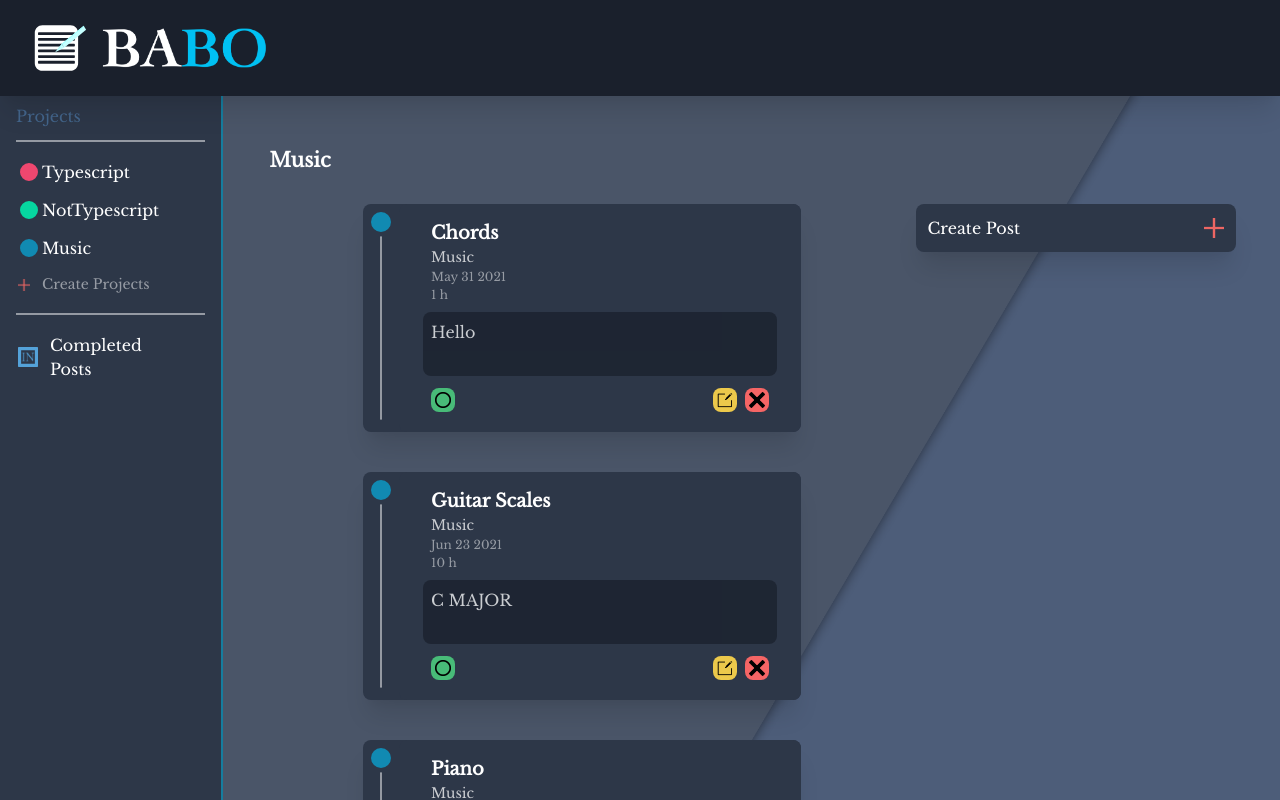
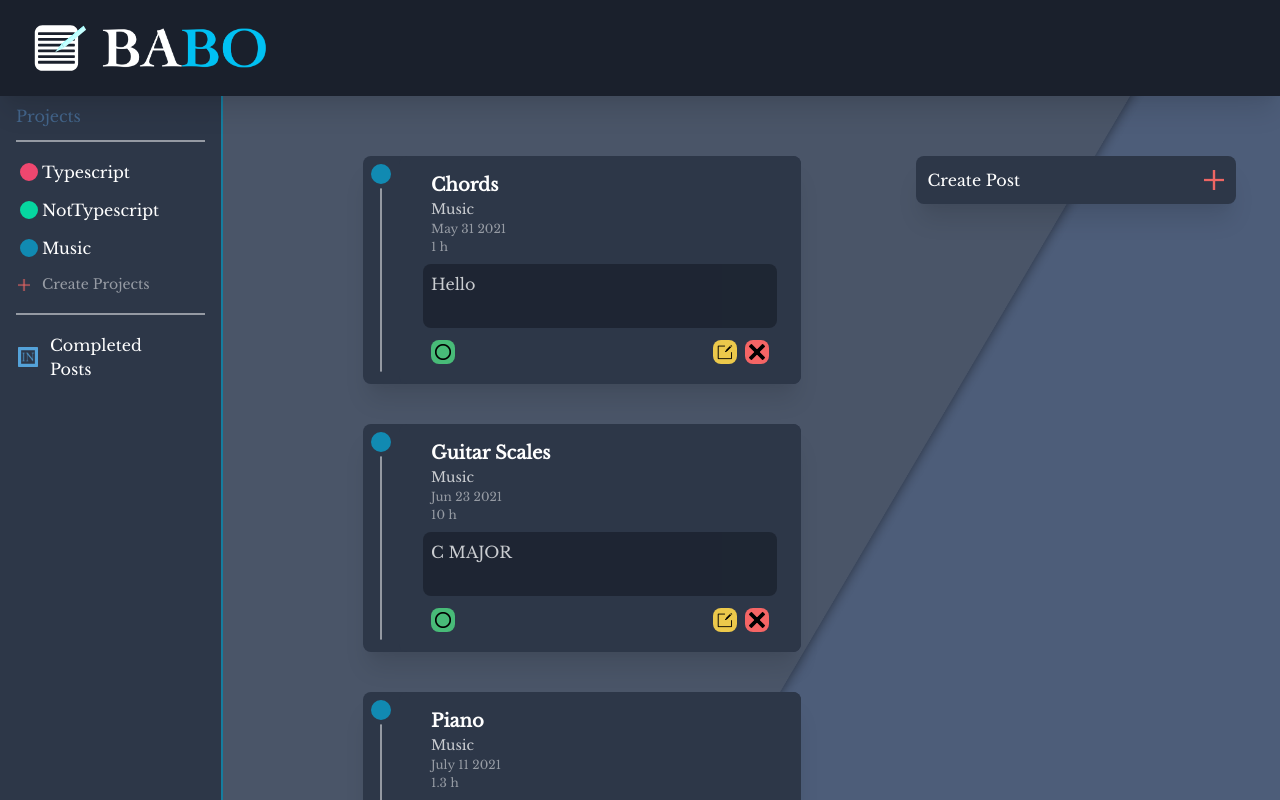
Before and after one commit to JamesTLopez/Babo, a React (Create React App) app: page /dashboard/projects/Music in a window 1280 px wide. Built offline with nearby package versions, Linux system fonts and the light colour scheme; a web font is replaced by a local one.

Commit message:
responsive styling

```diff
--- a/src/assets/App.css
+++ b/src/assets/App.css
@@ -788,6 +788,10 @@ body,
   }
 }
 
+.mes {
+  min-width: 1000px;
+}
+
 .feed {
   scrollbar-width: none;
   -ms-overflow-style: none;
--- a/src/assets/App.scss
+++ b/src/assets/App.scss
@@ -577,6 +577,10 @@ body,
   min-width: 223px;
 }
 
+.mes{
+  min-width: 1000px;
+}
+
 .feed {
   //Remove Sidebar
   scrollbar-width: none;
--- a/src/components/layouts/Header.tsx
+++ b/src/components/layouts/Header.tsx
@@ -1,11 +1,9 @@
 import React, { useState } from "react";
-import { Link } from "react-router-dom";
+import { Link, useParams } from "react-router-dom";
 import Babo from "../../images/BaboHeader.svg";
 
 function Header() {
   const [menu, ] = useState<boolean>(false);
-
-
 
   return (
     <header className="head w-full fixed h-24 shadow-xl bg-gray-900 sm:flex sm:justify-end">
@@ -21,7 +19,7 @@ function Header() {
           className={
             menu
               ? "block headerNav px-4 py-4"
-              : "hidden headerNav px-4 py-4 sm:flex  "
+              : "hidden headerNav px-4 py-4 lg:flex  "
           }
         >
           <Link
--- a/src/components/layouts/Tabs.tsx
+++ b/src/components/layouts/Tabs.tsx
@@ -17,9 +17,9 @@ function Tabs() {
         let { projectState } = Projects;
 
         return (
-          <div className="tab sm:w-1/6 sm:fixed relative w-full sm:h-full bg-gray-800">
+          <div className="tab lg:w-1/6 lg:fixed relative w-full lg:h-full bg-gray-800">
             <div className="button-container flex items-end justify-end w-full ">
-              <div onClick={onyx} className="sm:hidden ham">
+              <div onClick={onyx} className="lg:hidden ham">
                 <div className={menu ? "line line-1" : "line "}></div>
                 <div className={menu ? "line line-2" : "line "}></div>
                 <div className={menu ? "line line-3" : "line"}></div>
@@ -28,8 +28,8 @@ function Tabs() {
             <div
               className={
                 !menu
-                  ? "sm:flex flex-col sm:visible hidden sm:items-start items-center p-4"
-                  : "sm:flex flex-col sm:items-start items-center p-4"
+                  ? "lg:flex flex-col lg:visible hidden lg:items-start items-center p-4"
+                  : "lg:flex flex-col lg:items-start items-center p-4"
               }
             >
               <div className="flex flex-col w-full">
--- a/src/components/pages/Dashboard.tsx
+++ b/src/components/pages/Dashboard.tsx
@@ -16,7 +16,7 @@ function Dashboard() {
         return (
           <div className="back flex justify-center h-full  bg-gray-700">
             <Header />
-            <div className="theTop w-full flex sm:flex-row flex-col items-center">
+            <div className="theTop w-full flex lg:flex-row flex-col items-center">
               <Tabs />
               <div className="divs w-1/6"></div>
 
--- a/src/components/pages/Home.tsx
+++ b/src/components/pages/Home.tsx
@@ -61,7 +61,7 @@ function Home() {
                     <a href="#contact">CONTACT</a>
                   </li>
                   <li>
-                    <Link to="/dashboard">TRY IT OUT!</Link>
+                    <Link to="/createproject">TRY IT OUT!</Link>
                   </li>
                 </ul>
               </div>
--- a/src/components/posts/Createpost.tsx
+++ b/src/components/posts/Createpost.tsx
@@ -39,7 +39,7 @@ function Createpost() {
         let post = projects.filter((x:any) => id === x.title);
 
         return (
-          <div className="fixed sm:w-3/4 md:w-1/4">
+          <div className="lg:fixed sm:w-3/4 md:w-1/4">
             <div className="post bg-gray-800 my-5 rounded-lg flex justify-between flex-col  shadow-xl ">
               <div className="p-3 flex items-center w-full">
                 <div className="flex flex-1 justify-start">
--- a/src/components/projects/Project.tsx
+++ b/src/components/projects/Project.tsx
@@ -1,4 +1,4 @@
-import React  from "react";
+import React from "react";
 import Createpost from "../posts/Createpost";
 import Posts from "../posts/Posts";
 import { useParams } from "react-router-dom";
@@ -11,24 +11,16 @@ const Project: React.FC<any> = ({ state }) => {
   let posts = allProjects.filter((x: any) => x.title === id);
   let projectPosts = posts[0];
 
-
   if (projectPosts === undefined) {
-    return <ErrorHandler message='Project does not exist' />;
+    return <ErrorHandler message="Project does not exist" />;
   } else {
     return (
-      <div key={projectPosts.title} className="p-10 relative flex flex-col">
-        <div className="sm:flex items-center hidden h-12">
-          <div className="fixed p-4">
-            <h1 className="text-xl font-semibold text-white">
-              {projectPosts.title}
-            </h1>
-          </div>
-        </div>
-        <div className="flex flex-wrap">
-          <div className="sm:w-2/3  w-full flex flex-col items-center ">
+      <div key={projectPosts.title} className="p-10 relative flex flex-col justify-center overflow-x-hidden">
+        <div className="flex lg:flex-row flex-col  ">
+          <div className="lg:w-2/3  w-full flex flex-col items-center ">
             <Posts />
           </div>
-          <div className="sm:visible hidden sm:w-1/3 md:relative absolute md:flex flex-col items-center">
+          <div className=" lg:w-1/3 flex  justify-center ">
             <Createpost />
           </div>
         </div>
```
Also changed, not shown: 1 other file (tests, documents, lock files or other folders).
